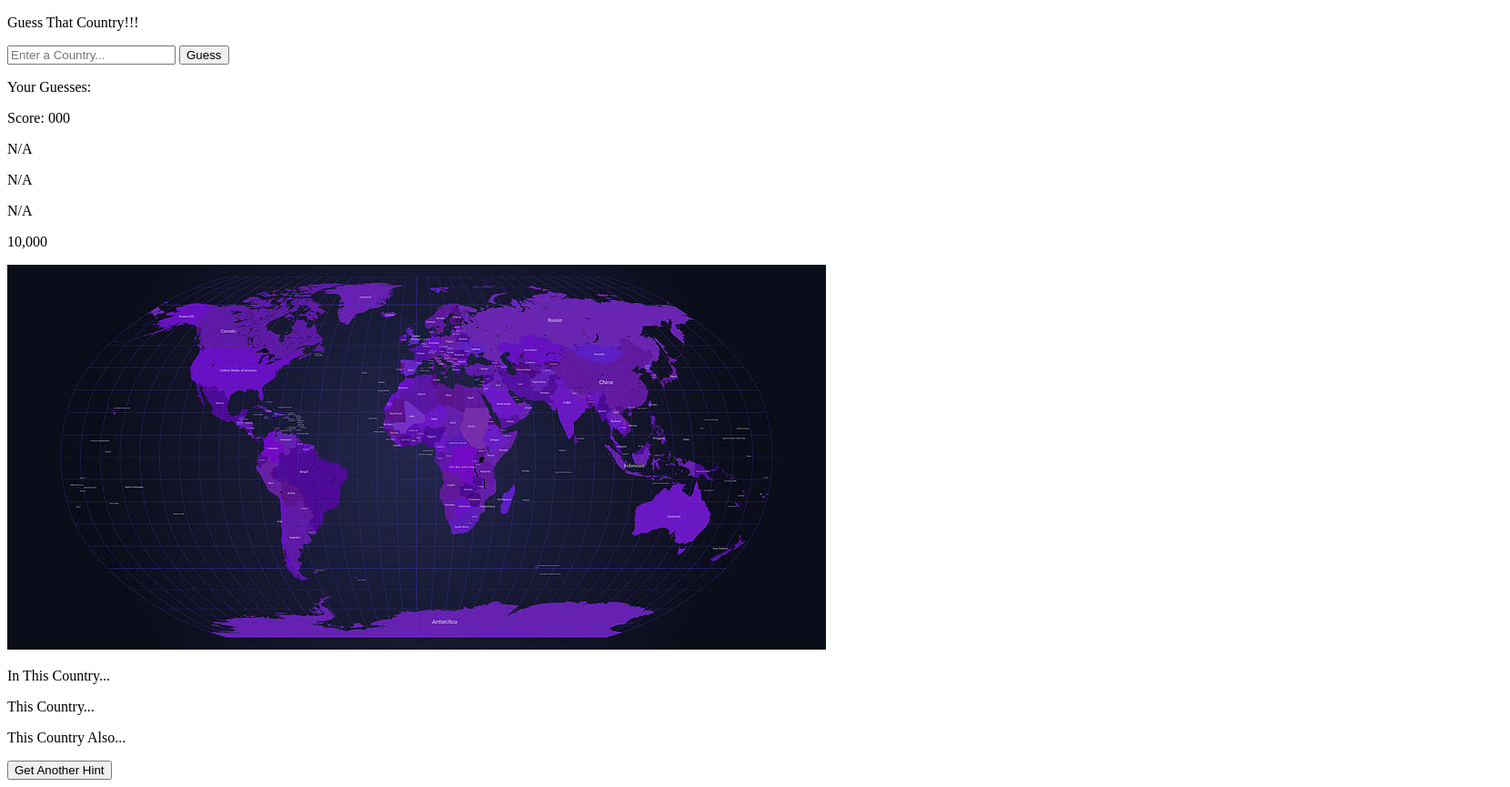
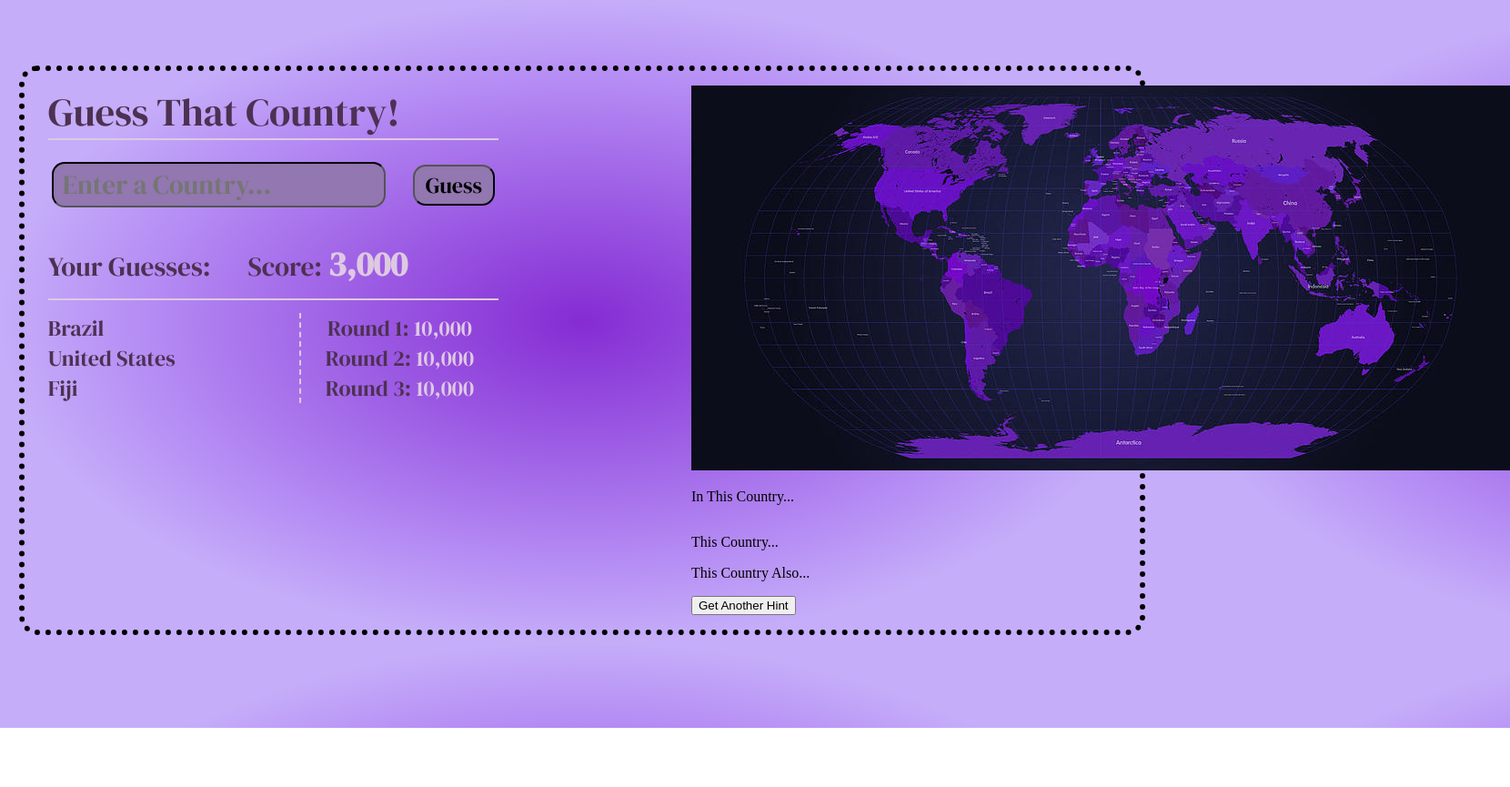
Before and after one commit to LWhite49/CountryFactsDemo, a website: page front-end/index.html in a window 1280 px wide. Shown: the whole page at 91% size, 1660 px wide, since content can reach past the window. After the commit the page ends 800 px from the top, so only its background shows below. Drawn offline with Linux system fonts and the light colour scheme; a web font is replaced by a local one.

Commit message:
CSS For left column

```diff
--- /dev/null
+++ b/front-end/index.css
@@ -0,0 +1,146 @@
+body{
+    margin: none;
+    padding: none;
+    background-image: radial-gradient(closest-side, #852cd3, #944bde, #a46be9, #b58cf4, #c5adf9);
+}
+.center-div{
+    display: flex;
+    justify-content: center;
+    align-items: center;
+}
+.parent-container{
+    margin-top: 8vh;
+    padding: 2vh 1vw;
+    width: clamp(1200px, 80%, 1800px);
+    display: flex;
+    flex-direction: row;
+    justify-content: center;
+    border-width: 6px;
+    border-style:dotted;
+    border-radius: 20px;
+    border-color: black;
+}
+.left-parent-container{
+    display: flex;
+    flex-direction: column;
+    justify-content: flex-start;
+    width: 60%;
+    padding-left: 1vw;
+}
+.website-title-container{
+    border-bottom: 2px solid rgb(222, 201, 226);
+    width: 70%;
+    height: 10%;
+}
+.website-title{
+    font-family: "DM Serif Display", serif;
+    font-size: 32pt;
+    color: rgb(77, 49, 82);
+    margin: 0px;
+    padding: 0px;
+    padding-bottom: 20px;
+}
+.left-button-container{
+    display: flex;
+    flex-direction: row;
+    justify-content: center;
+    align-items: center;
+    gap:30px;
+    width: 70%;
+    height: 14%;
+    margin-top: 1.2%;
+}
+.country-input-field{
+    font-size:22pt;
+    font-family: "DM Serif Display";
+    padding: 3px 0px 3px 10px;
+    border-radius: 14px;
+    background-color: #9277b0;
+    border-color: black;
+    color: rgb(77, 49, 82);
+}
+.country-input-field:focus{
+    outline:none;
+    border-color: rgb(77, 49, 82);
+}
+.submit-guess-button{
+    font-size: 18pt;
+    font-family: "DM Serif Display";
+    border-radius: 14px;
+    background-color: #9277b0;
+    border-color: black;
+    padding: 4px 12px;
+    cursor: pointer;
+}
+.left-info-header-container{
+    display: flex;
+    flex-direction: row;
+    justify-content: space-between;
+    align-items: center;
+    gap: 30px;
+    width: 70%;
+    height: 13%;
+    margin-top: 1.2%;
+    border-bottom: 2px solid rgb(222, 201, 226);
+
+}
+.guesses-display-header, .total-score-display{
+    font-family: "DM Serif Display";
+    font-size: 22pt;
+    color: rgb(77, 49, 82);
+    margin: 0px;
+    padding: 0px;
+}
+.guesses-display-header{
+    position:relative;
+    top: 3px;
+}
+.total-score-display{
+    position:relative;
+    right: 100px;
+}
+.score-styling{
+    font-size: 28pt;
+    font-weight: 600;
+    color: #dec9e2;
+}
+.left-info-container{
+    display: flex;
+    width: 70%;
+    margin-top: 2%;
+}
+.guesses-display{
+    width: 56%;
+    height: 100%;
+    border-right: 2px dashed rgb(222, 201, 226);
+}
+.guesses-display-text{
+    font-family: "DM Serif Display";
+    font-size: 18pt;
+    color: rgb(77, 49, 82);
+    margin: 0px;
+    padding: 0px;
+}
+.current-score-display{
+    width: 44%;
+    height: 100%;
+    display: flex;
+    flex-direction: column;
+    align-items: center;
+}
+.current-score-display-text{
+    font-family: "DM Serif Display";
+    font-size: 18pt;
+    color: rgb(77, 49, 82);
+    margin: 0px;
+    padding: 0px;
+}
+.current-score-styling{
+    color: #dec9e2;
+}
+.right-parent-container{
+    display: flex;
+    flex-direction: column;
+    justify-content: flex-start;
+    width: 40%;
+}
--- a/front-end/index.html
+++ b/front-end/index.html
@@ -1,12 +1,17 @@
 <!DOCTYPE html>
 <head>
     <title>Guess That Country!!!</title>
+    <link rel="stylesheet" href="./index.css">
+    <link rel="preconnect" href="https://fonts.googleapis.com">
+    <link rel="preconnect" href="https://fonts.gstatic.com" crossorigin>
+    <link href="https://fonts.googleapis.com/css2?family=DM+Serif+Display&family=Rubik+Maps&display=swap" rel="stylesheet">
 </head>
 <body>
+    <div class="center-div">
         <div class="parent-container">
             <div class="left-parent-container">
-            <div class="website-title">
-                <p>Guess That Country!!!</p>
+                <div class="website-title-container">
+                    <p class="website-title">Guess That Country!</p>
                 </div>
                 <div class="left-button-container">
                     <input type="text" placeholder="Enter a Country..." class="country-input-field"/>
@@ -14,16 +19,18 @@
                 </div>
                 <div class="left-info-header-container">
                     <p class="guesses-display-header">Your Guesses:</p>
-                <p class="total-score-display">Score: 000</p>
+                    <p class="total-score-display">Score: <span--- class="score-styling">3,000</span></p>
                 </div>
                 <div class="left-info-container">
                     <div class="guesses-display">
-                    <p class="guesses-display-text">N/A</p>
-                    <p class="guesses-display-text">N/A</p>
-                    <p class="guesses-display-text">N/A</p>
+                        <p class="guesses-display-text">Brazil</p>
+                        <p class="guesses-display-text">United States</p>
+                        <p class="guesses-display-text">Fiji</p>
                     </div>
                     <div class="current-score-display">
-                    <p class="current-score-display-text">10,000</p>
+                        <p class="current-score-display-text">Round 1: <span class="current-score-styling">10,000</span></p>
+                        <p class="current-score-display-text">Round 2: <span class="current-score-styling">10,000</span></p>
+                        <p class="current-score-display-text">Round 3: <span class="current-score-styling">10,000</span></p>
                     </div>
                 </div>
             </div>
@@ -43,4 +50,5 @@
                 </div>
             </div>
         </div>
+    </div>
 </body>
```
Lines whose indentation alone changed are shown as unchanged.
